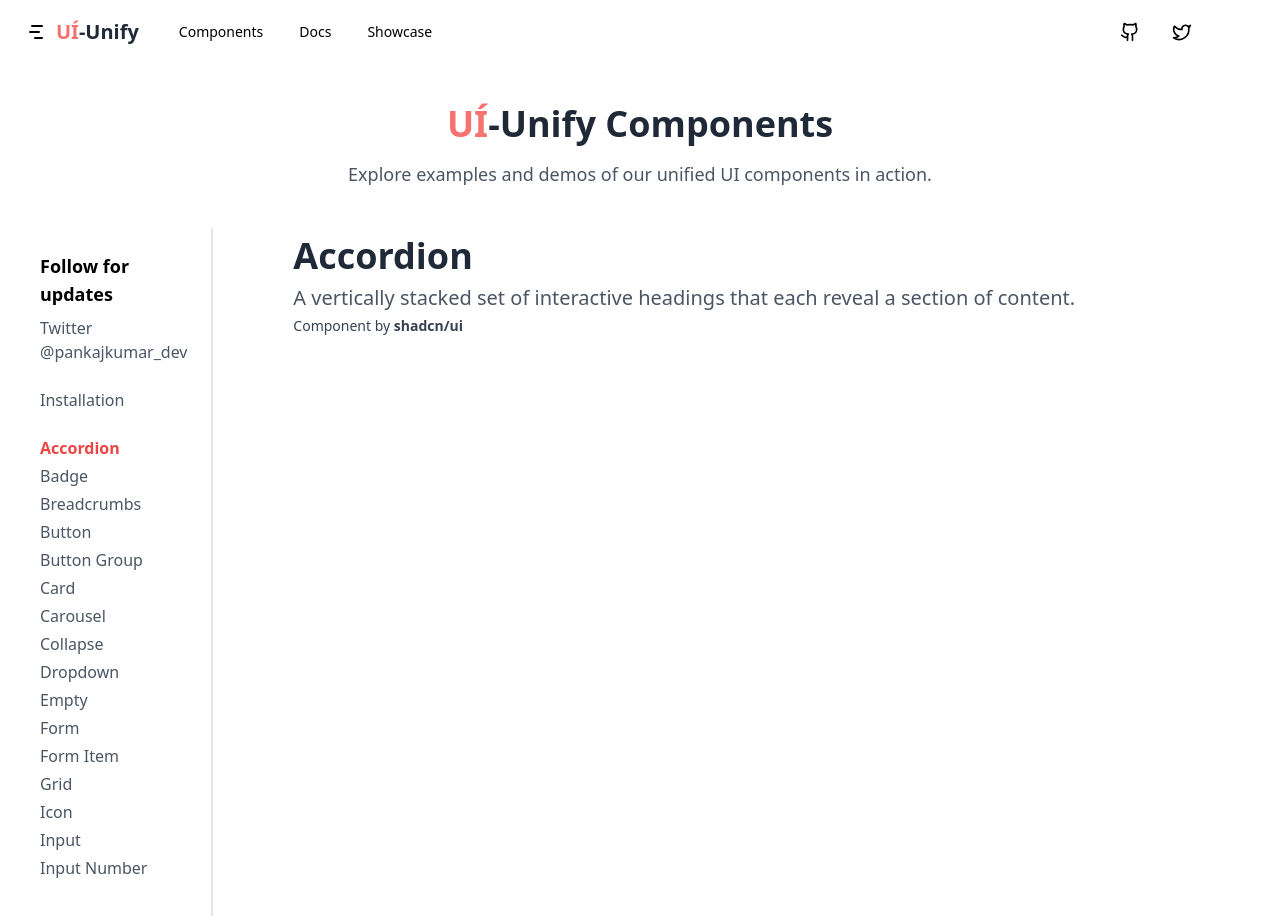
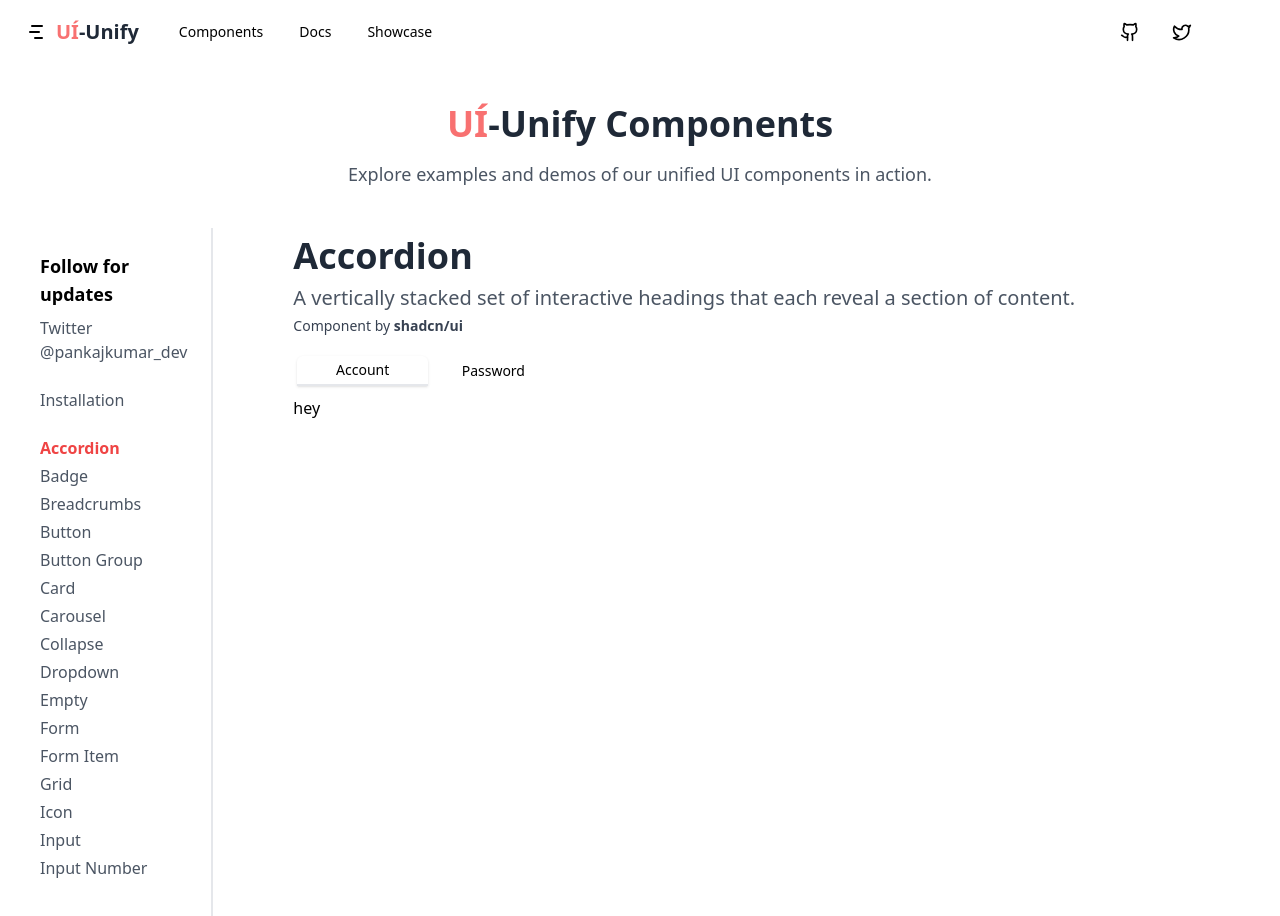
Before and after one commit to rishavchand/ui-unify, a Next.js app: page /components/Accordion in a window 1280 px wide. Shown: the top 916 px of the page. Built offline with nearby package versions, Linux system fonts and the light colour scheme.

Commit message:
feat: add Tabs component to Accordion for enhanced content organization

```diff
--- a/app/(components)/components/Accordion/page.tsx
+++ b/app/(components)/components/Accordion/page.tsx
@@ -1,20 +1,30 @@
 import H1 from '@/components/ui/heading';
 import P2 from '@/components/ui/Paragraph';
 import P1 from '@/components/ui/Paragraph1';
+import { TabsDemo } from '@/components/ui/Tab';
+
 import React from 'react';
 
 const page = () => {
+  const exampleTabs = [
+    { label: 'Tab 1', content: <div>Content for Tab 1</div> },
+    { label: 'Tab 2', content: <div>Content for Tab 2</div> },
+  ];
+
   return (
-    <div className='md:px-20 px-4'>
-      <div className='flex flex-col md:space-y-2 space-y-1'>
-      <H1 H1="Accordion" />
-      <div className='flex flex-col md:space-y-1'>
-      <P1
-        P1="A vertically stacked set of interactive headings that each reveal a
+    <div className="md:px-20 px-4">
+      <div className="flex flex-col md:space-y-2 space-y-1">
+        <H1 H1="Accordion" />
+        <div className="flex flex-col md:space-y-1">
+          <P1
+            P1="A vertically stacked set of interactive headings that each reveal a
         section of content."
-      />
-      <P2 Lib="shadcn/ui" />
+          />
+          <P2 Lib="shadcn/ui" />
+        </div>
       </div>
+      <div className='mt-4'>
+       <TabsDemo/>
       </div>
     </div>
   );
--- /dev/null
+++ b/components/ui/Tab.tsx
@@ -0,0 +1,28 @@
+import { Tabs, TabsContent, TabsList, TabsTrigger } from '@/components/ui/tabs';
+
+export function TabsDemo() {
+  return (
+    <Tabs defaultValue="account" className="w-[400px]">
+      <TabsList className="grid w-full grid-cols-3 ">
+        <TabsTrigger
+          value="account"
+          className="rounded-b-none data-[state=active]:bg-muted data-[state=active]:border-b-2 data-[state=active]:border-b-active dark:data-[state=active]:bg-dark-muted dark:data-[state=active]:border-b-dark-active"
+        >
+          Account
+        </TabsTrigger>
+        <TabsTrigger
+          value="password"
+          className="rounded-b-none data-[state=active]:bg-muted data-[state=active]:border-b-2 data-[state=active]:border-b-active dark:data-[state=active]:bg-dark-muted dark:data-[state=active]:border-b-dark-active"
+        >
+          Password
+        </TabsTrigger>
+      </TabsList>
+      <TabsContent value="account">
+        <p>hey</p>
+      </TabsContent>
+      <TabsContent value="password">
+        <p>hey2</p>
+      </TabsContent>
+    </Tabs>
+  );
+}
```
